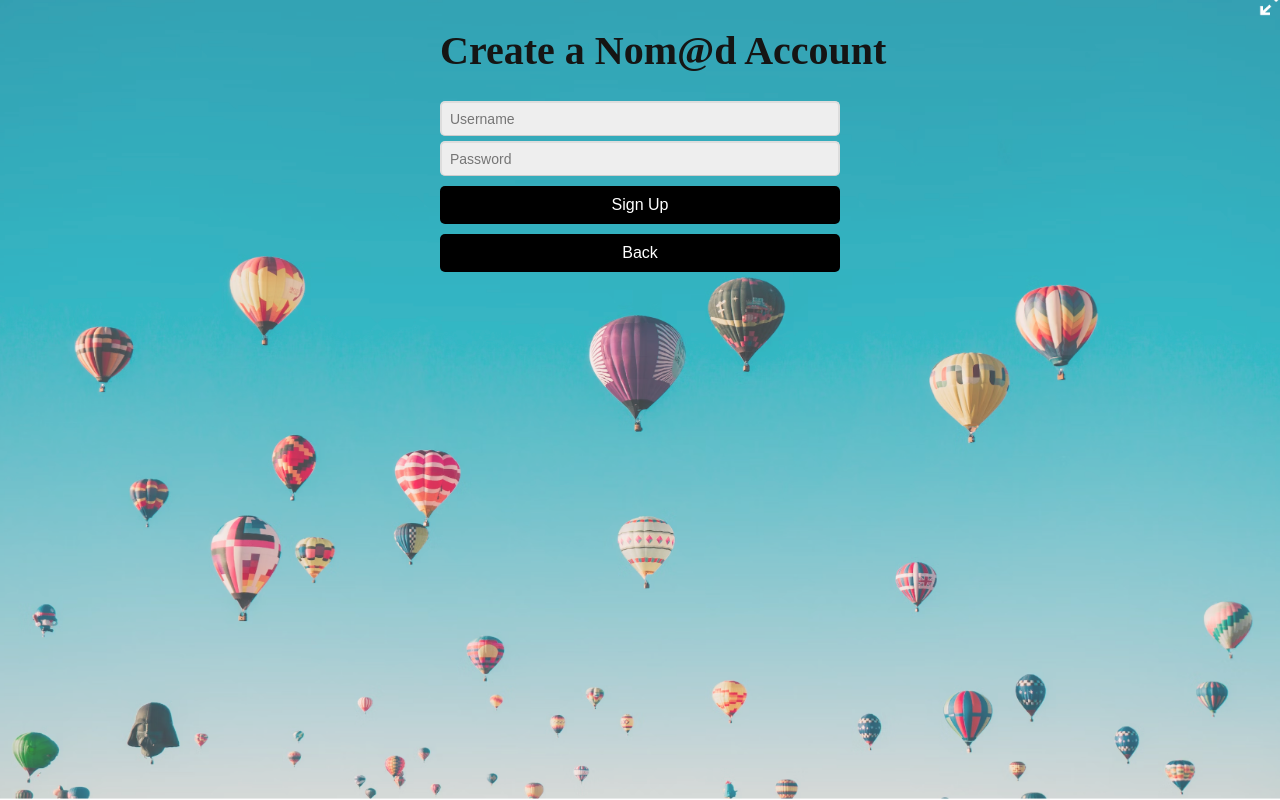
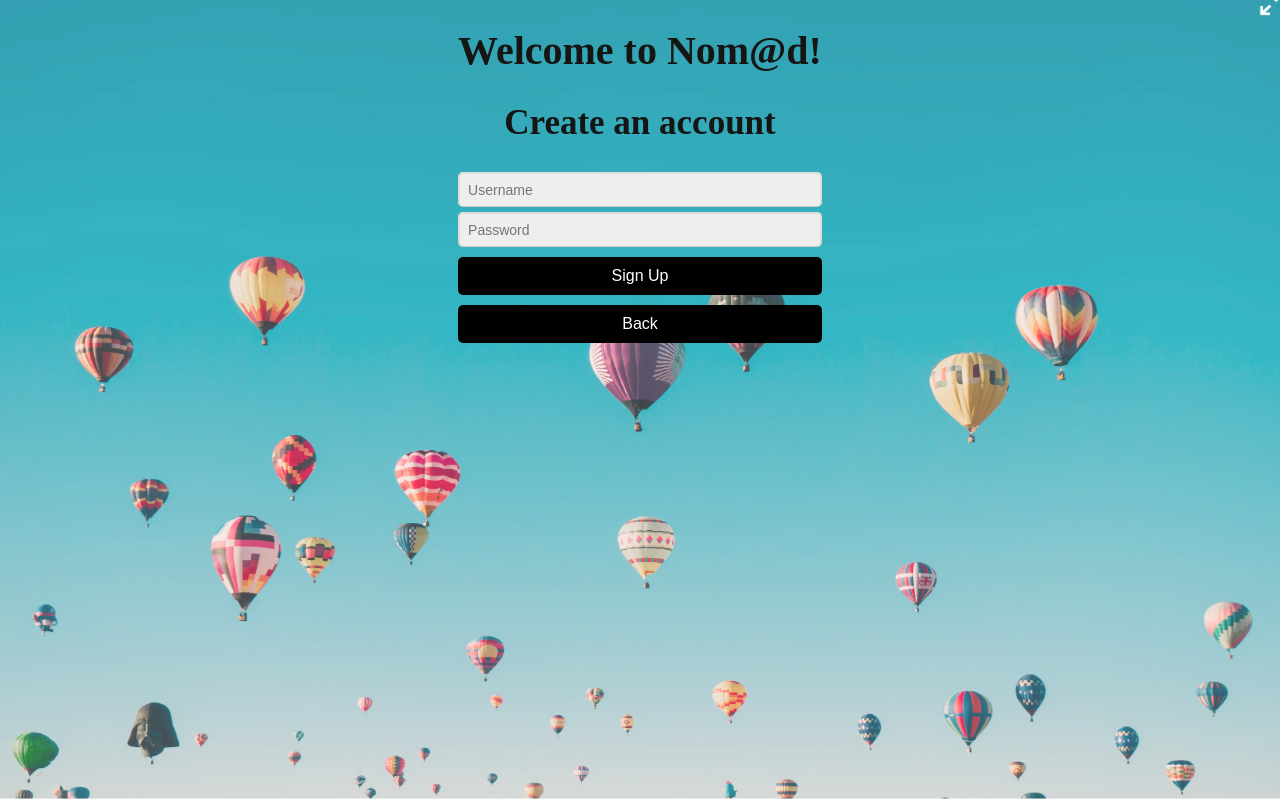
Before and after one commit to Karlilz/Nomad-Frontend, a React (Create React App) app: page /signup in a window 1280 px wide. Built offline with nearby package versions, Linux system fonts and the light colour scheme; no server answers.

Commit message:
most recent changes

```diff
--- a/src/App.css
+++ b/src/App.css
@@ -138,15 +138,15 @@ form h1{
 
 /* CSS HEADER MAIN PAGE */
 .header-button {
-  padding: 10px 20px; /* Adjust padding as needed */
-  margin-right: 10px; /* Add margin for spacing */
+  padding: 10px 20px;
+  margin-right: 10px;
   border: none;
-  background-color: black; /* Button background color */
-  color: white; /* Button text color */
+  background-color: black;
+  color: white;
   text-decoration: none;
   border-radius: 4px;
   cursor: pointer;
-  transition: background-color 0.3s ease; /* Add a smooth transition effect */
+  transition: background-color 0.3s ease;
 }
 
 /* CSS WELCOME PAGE*/
--- a/src/action.js
+++ b/src/action.js
@@ -1,7 +1,7 @@
 import { redirect } from "react-router-dom";
 
-const URL = "https://nomad-vt3u.onrender.com"
-// const URL = "http://localhost:4000"
+// const URL = "https://nomad-vt3u.onrender.com"
+const URL = "http://localhost:4000"
 
 
 
--- a/src/components/Header.jsx
+++ b/src/components/Header.jsx
@@ -29,37 +29,37 @@ const Header = ({user, setUser}) => {
       <nav>
         {user ? (
           <>
-            <Link to="/nomad/about" className="header-button">
+            <Link to="/nomad/about" style={{fontFamily:"Quicksand", cursor: "pointer", fontSize:"16px"}} className="header-button">
               <b>About</b>
             </Link>
 
-            <Link to="/nomad/create" className="header-button">
+            <Link to="/nomad/create" style={{fontFamily:"Quicksand", cursor: "pointer", fontSize:"16px"}} className="header-button">
               <b style={{fontFamily:"Quicksand", cursor: "pointer"}}>Create Post</b>
             </Link>
 
-            <Link to="/nomad/profile" className="header-button">
+            <Link to="/nomad/profile" style={{fontFamily:"Quicksand", cursor: "pointer", fontSize:"16px"}} className="header-button">
               <b style={{fontFamily:"Quicksand", cursor: "pointer"}}>Profile</b>
             </Link>
 
-            <button onClick={logout} className="header-button">
+            <button onClick={logout} style={{fontFamily:"Quicksand", cursor: "pointer", fontSize:"16px"}} className="header-button">
               <b style={{fontFamily:"Quicksand", cursor: "pointer"}}>Logout</b>
             </button>
           </>
         ) : (
           <>
-            <Link to="/nomad/about" className="header-button">
+            <Link to="/nomad/about" style={{fontFamily:"Quicksand", cursor: "pointer", fontSize:"16px"}} className="header-button">
               <b>About</b>
             </Link>
 
-            <Link to="/nomad/create" className="header-button">
+            <Link to="/nomad/create" style={{fontFamily:"Quicksand", cursor: "pointer", fontSize:"16px"}} className="header-button">
               <b>Create Post</b>
             </Link>
 
-            <Link to="/nomad/profile" className="header-button">
+            <Link to="/nomad/profile" style={{fontFamily:"Quicksand", cursor: "pointer", fontSize:"16px"}} className="header-button">
               <b>Profile</b>
             </Link>
 
-            <button onClick={logout} className="header-button">
+            <button onClick={logout} style={{fontFamily:"Quicksand", cursor: "pointer", fontSize:"16px"}}className="header-button">
               <b>Logout</b>
             </button>
           </>
--- a/src/pages/SignUpPage.jsx
+++ b/src/pages/SignUpPage.jsx
@@ -48,7 +48,8 @@ const SignUpPage = () => {
     <div style={signUpPageStyle}>
       <div style={backgroundImageStyle}></div>
       <form className="login signUp" onSubmit={signUp}>
-        <h1 style={{ fontFamily: "Pacifico", fontSize: "40px", whiteSpace: 'nowrap'  }}>Create a Nom@d Account</h1>
+        <h1 style={{ fontFamily: "Pacifico", fontSize: "40px", whiteSpace: 'nowrap'}}>Welcome to Nom@d!</h1>
+        <h2 style={{ fontFamily: "Pacifico", fontSize: "35px", whiteSpace: 'nowrap' }}>Create an account</h2>
 
         <input
           type="text" placeholder="Username" value={username} onChange={(e) => setUsername(e.target.value)}
```
